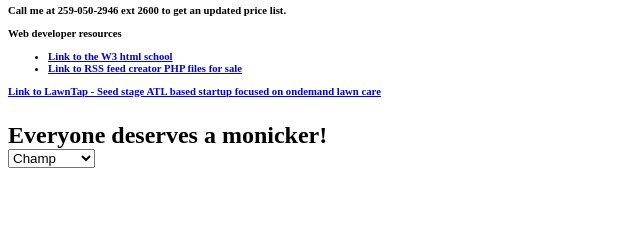
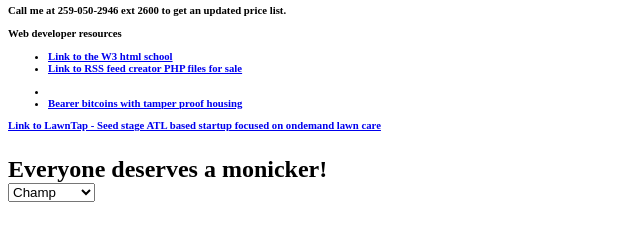
Before and after one commit to swordstyle/swordstyle.github.io, a plain HTML site: page hello-world/index.html in a window 1280 px wide. Shown: the part 109-350 px from the top of the page, without its empty margins (0-640 px from the left). Drawn offline with Linux system fonts and the light colour scheme.

Commit message:
Update index.html

```diff
--- a/hello-world/index.html
+++ b/hello-world/index.html
@@ -11,6 +11,10 @@
     <li><a href="https://www.w3schools.com/html/html_images.asp">Link to the W3 html school</a></li>
     <li><a href="http://createfeed.fivefilters.org/">Link to RSS feed creator PHP files for sale</a></li>
   </ul>
+  <ul>
+    <li></li>
+    <li><a href="https://en.bitcoin.it/wiki/Physical_bitcoin">Bearer bitcoins with tamper proof housing<a></li>
+  </ul>
   <a href="https://www.linkedin.com/recruiter/profile/6414596">Link to LawnTap - Seed stage ATL based startup focused on ondemand lawn care</a>
   <br><h2>Everyone deserves a monicker!
   <form>
```
